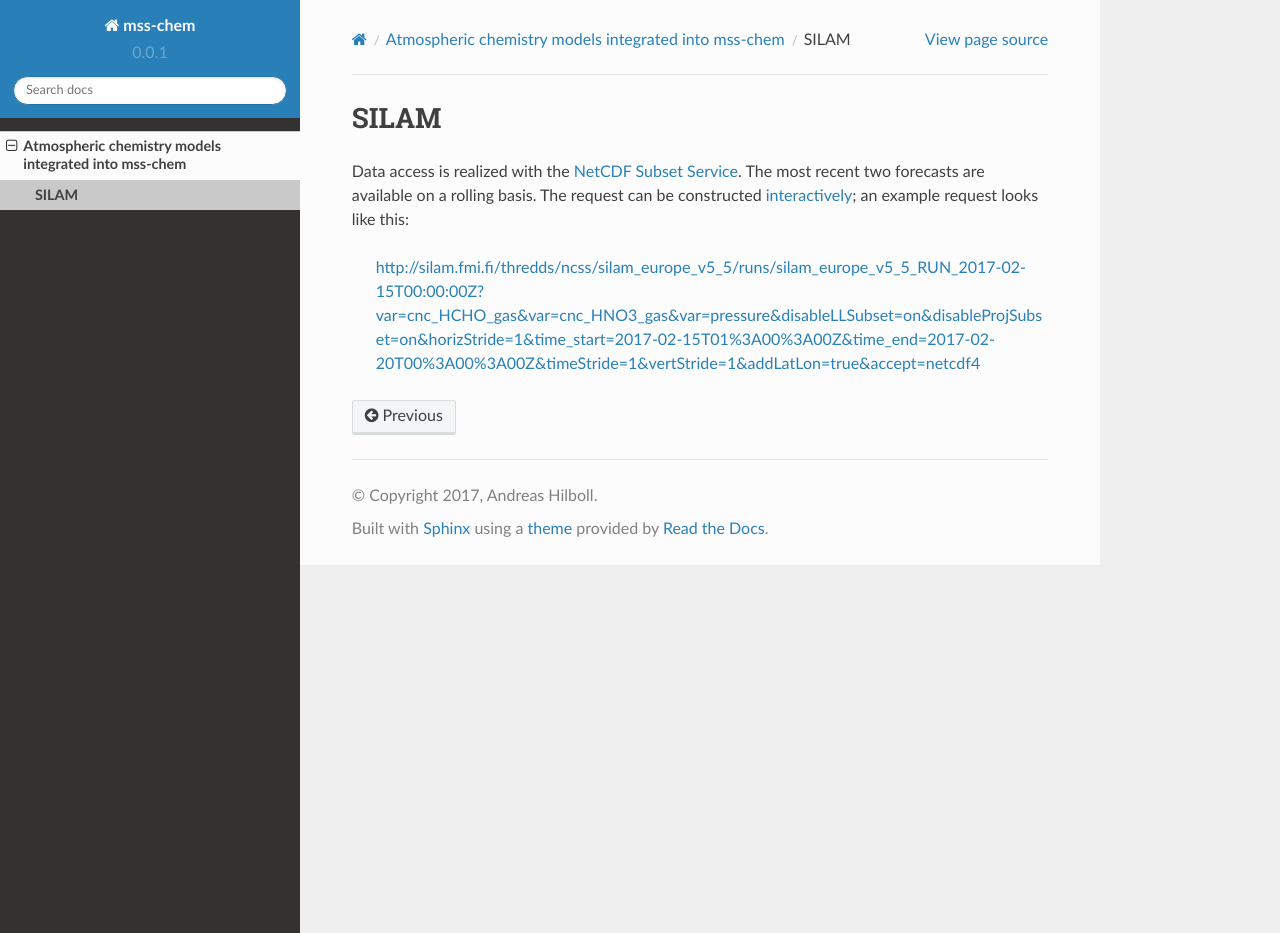
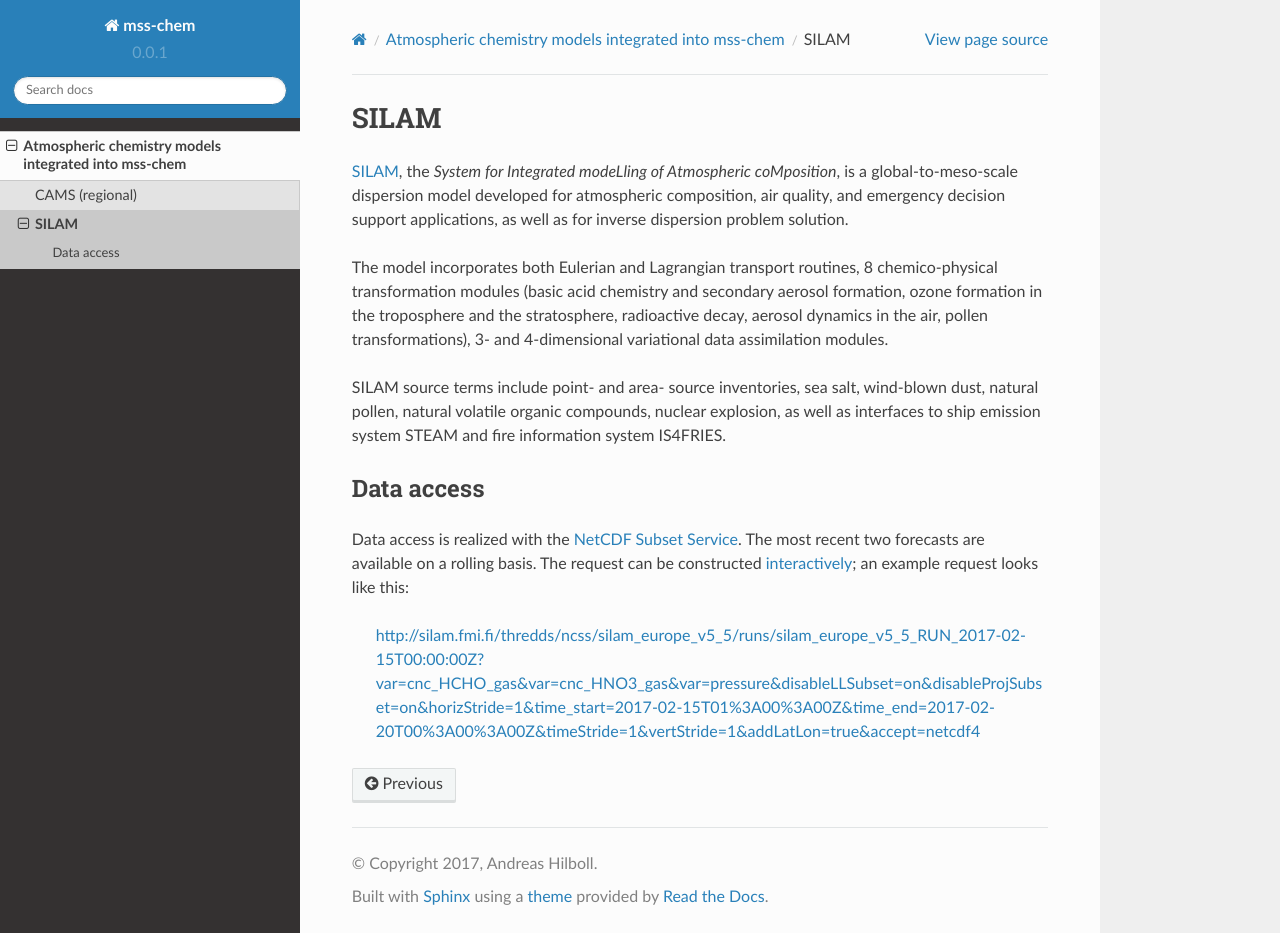
Before and after one commit to andreas-h/mss-chem, a Sphinx documentation site: the page built from docs/models/silam.rst, in a window 1280 px wide and 933 px high. Built offline with Sphinx 7.4.7 and the Read the Docs theme 2.0.0, drawn with Linux system fonts in a browser that asks for light colours.

Commit message:
DOC: add basic info about SILAM and CAMS regional

```diff
--- a/docs/models/silam.rst
+++ b/docs/models/silam.rst
@@ -2,9 +2,31 @@
 SILAM
 *****
 
+SILAM_, the *System for Integrated modeLling of Atmospheric coMposition*, is a
+global-to-meso-scale dispersion model developed for atmospheric composition, air
+quality, and emergency decision support applications, as well as for inverse
+dispersion problem solution.
+
+The model incorporates both Eulerian and Lagrangian transport routines, 8
+chemico-physical transformation modules (basic acid chemistry and secondary
+aerosol formation, ozone formation in the troposphere and the stratosphere,
+radioactive decay, aerosol dynamics in the air, pollen transformations), 3- and
+4-dimensional variational data assimilation modules.
+
+SILAM source terms include point- and area- source inventories, sea salt,
+wind-blown dust, natural pollen, natural volatile organic compounds, nuclear
+explosion, as well as interfaces to ship emission system STEAM and fire
+information system IS4FRIES.
+
+
+Data access
+===========
+
 Data access is realized with the `NetCDF Subset Service`_.  The most recent two
-forecasts are available on
-a rolling basis.  The request can be constructed `interactively <http://silam.fmi.fi/thredds/catalog/silam_europe_v5_5/runs/catalog.html>`__; an example request looks like this:
+forecasts are available on a rolling basis.  The request can be constructed
+`interactively
+<http://silam.fmi.fi/thredds/catalog/silam_europe_v5_5/runs/catalog.html>`__; an
+example request looks like this:
 
    http://silam.fmi.fi/thredds/ncss/silam_europe_v5_5/runs/silam_europe_v5_5_RUN_2017-02-15T00:00:00Z?var=cnc_HCHO_gas&var=cnc_HNO3_gas&var=pressure&disableLLSubset=on&disableProjSubset=on&horizStride=1&time_start=2017-02-15T01%3A00%3A00Z&time_end=2017-02-20T00%3A00%3A00Z&timeStride=1&vertStride=1&addLatLon=true&accept=netcdf4
 
```
Also changed, not shown: docs/models/cams_regional.rst (added, +24 -0 lines), docs/models/index.rst (+8 -8 lines).
